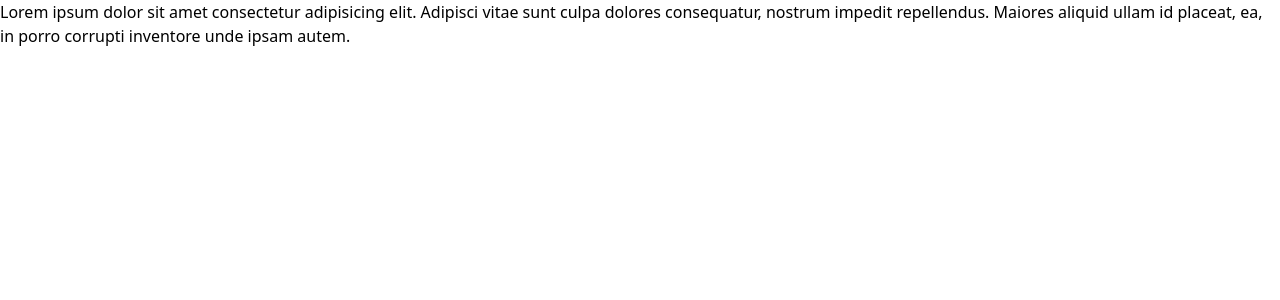
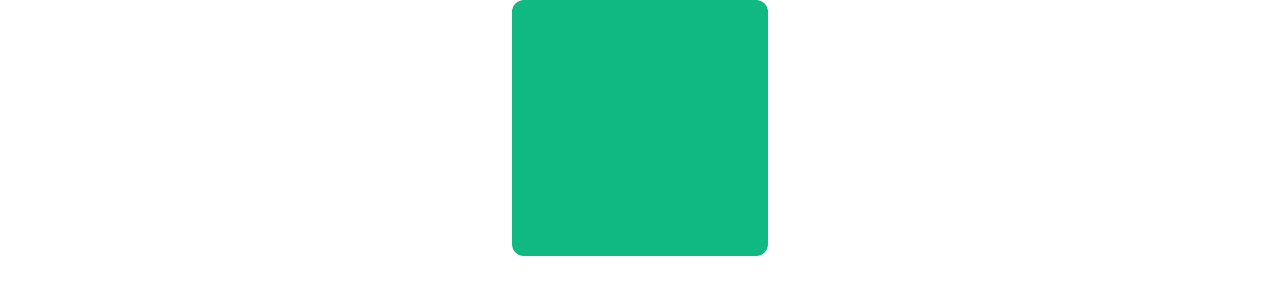
Before and after one commit to Abu-Jayed/learn-framer-motion, a React (Vite) app: page / in a window 1280 px wide. Shown: the top 300 px of the page. Built offline with nearby package versions, Linux system fonts and the light colour scheme.

Commit message:
lesson 1 end.

```diff
--- a/src/App.tsx
+++ b/src/App.tsx
@@ -1,10 +1,10 @@
 import "./App.css";
-import Lesson1 from "./framer-motion/Lesson1";
+import Lesson2 from "./framer-motion/Lesson2";
 
 function App() {
   return (
     <div className="flex items-center justify-center">
-      <Lesson1></Lesson1>
+      <Lesson2></Lesson2>
     </div>
   );
 }
--- a/src/framer-motion/Lesson1.tsx
+++ b/src/framer-motion/Lesson1.tsx
@@ -1,10 +1,15 @@
-import React from 'react';
+import { motion } from "framer-motion";
 
 const Lesson1 = () => {
+  const initial = { x: 0 };
+  const animate = { x: 100, rotate: 222 };
   return (
-    <div>
-      Lorem ipsum dolor sit amet consectetur adipisicing elit. Adipisci vitae sunt culpa dolores consequatur, nostrum impedit repellendus. Maiores aliquid ullam id placeat, ea, in porro corrupti inventore unde ipsam autem.
-    </div>
+    <motion.div
+      initial={initial}
+      animate={animate}
+      transition={{ duration: 4 }}
+      className="size-64 bg-emerald-500 rounded-xl"
+    ></motion.div>
   );
 };
 
--- /dev/null
+++ b/src/framer-motion/Lesson2.tsx
@@ -0,0 +1,20 @@
+import { motion } from "framer-motion";
+
+const Lesson2 = () => {
+  const parent = {
+    hidden: { opacity: 0, scale: 0.9 },
+    visible: { opacity: 1, scale: 1 },
+  };
+
+  return (
+    <motion.div
+      variants={parent}
+      initial={"hidden"}
+      animate={"visible"}
+      transition={{ duration: 4, repeat: Infinity }}
+      className="size-64 bg-emerald-500 rounded-xl"
+    ></motion.div>
+  );
+};
+
+export default Lesson2;
```
